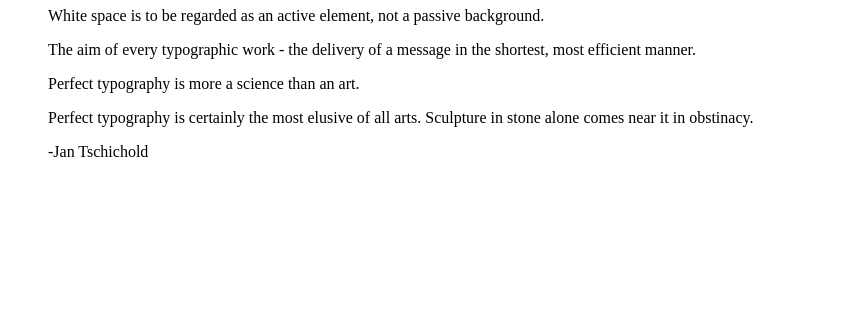
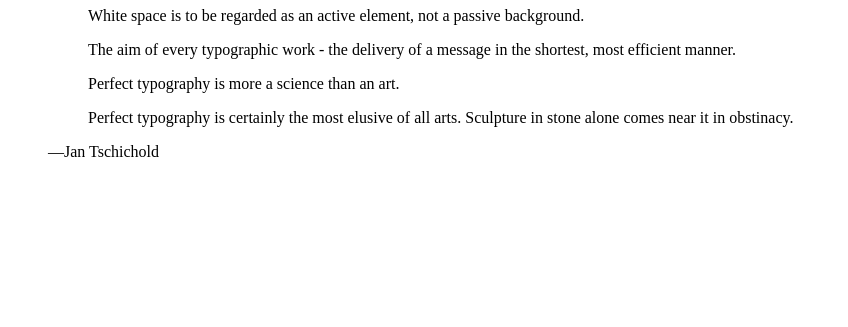
Before and after one commit to swang1666/assignment-1--web-design-at-risd--summer-2021, a plain HTML site: page index.html in a window 1280 px wide. Shown: the part 473-800 px from the top of the page, without its empty margins (0-848 px from the left). Drawn offline with Linux system fonts and the light colour scheme.

Commit message:
change the quote formate

```diff
--- a/index.html
+++ b/index.html
@@ -21,12 +21,15 @@
       <h3>Engineers</h3>
         <h4>Tim Berners-Lee, Håkon Wium Lie, Linus Torvalds</h4>
         <h1>Qutations</h1>
+      </header>
+     <figure>
         <blockquote cite="www.azquotes.com/author/40524-Jan_Tschichold">
             <p>White space is to be regarded as an active element, not a passive background.</p>
             <p>The aim of every typographic work - the delivery of a message in the shortest, most efficient manner.</p>
             <p>Perfect typography is more a science than an art.</p>
             <p>Perfect typography is certainly the most elusive of all arts. Sculpture in stone alone comes near it in obstinacy.</p>
-      -Jan Tschichold</blockquote>
-  </header>
+        </blockquote>
+     <figcaption>—Jan Tschichold</figcaption>
+     </figure>
 </body>
 </html>
```
Lines whose indentation alone changed are shown as unchanged.
